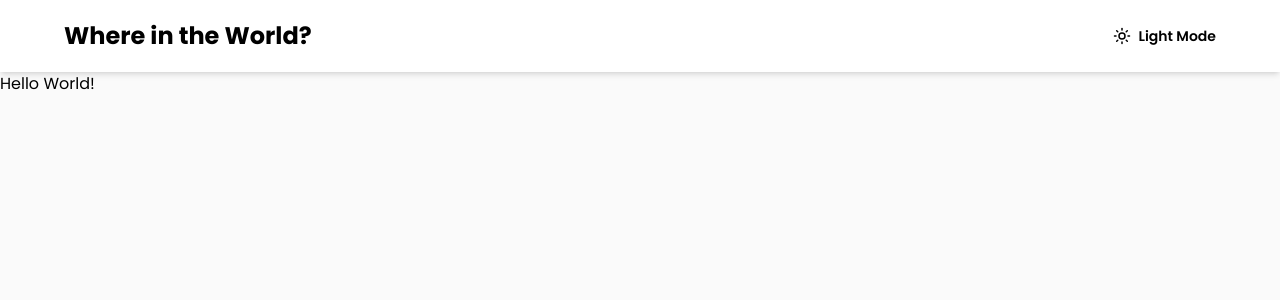
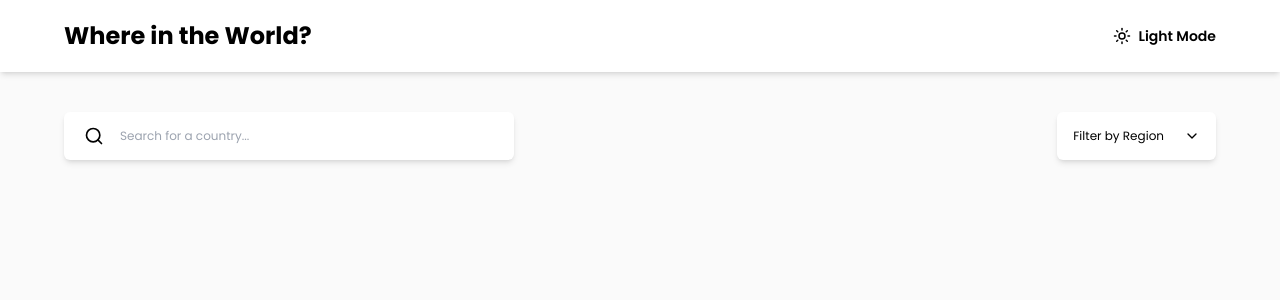
Before and after one commit to joaoliveirapb/countries, a Next.js app: page / in a window 1280 px wide. Shown: the top 300 px of the page. Built offline with nearby package versions, Linux system fonts and the light colour scheme.

Commit message:
feat: created searchInput and filterByRegion

```diff
--- a/src/app/page.tsx
+++ b/src/app/page.tsx
@@ -1,7 +1,9 @@
+import { Search } from '@/components/Search'
+
 export default function Home() {
   return (
-    <main className="min-h-screen bg-neutral-50 dark:bg-blue-950">
-      <h1>Hello World!</h1>
+    <main className="min-h-screen bg-neutral-50 px-16 py-10 dark:bg-blue-950">
+      <Search />
     </main>
   )
 }
--- /dev/null
+++ b/src/components/FilterByRegion.tsx
@@ -0,0 +1,31 @@
+'use client'
+
+import { ChevronDown, ChevronUp } from 'lucide-react'
+import { useState } from 'react'
+
+export function FilterByRegion() {
+  const [filterIsOpen, setFilterIsOpen] = useState<boolean>(false)
+
+  return (
+    <div>
+      <button
+        className="flex items-center gap-5 rounded-md bg-white px-4 py-4 text-xs shadow-md dark:bg-blue-900"
+        onClick={() => setFilterIsOpen(!filterIsOpen)}
+      >
+        Filter by Region
+        {!filterIsOpen ? <ChevronDown size={16} /> : <ChevronUp size={16} />}
+      </button>
+      {filterIsOpen && (
+        <div className="absolute mt-1 w-40 rounded-md bg-white shadow-md dark:bg-blue-900">
+          <ul className="px-4 py-2 text-sm">
+            <li className="cursor-pointer rounded-md py-1">Africa</li>
+            <li className="cursor-pointer rounded-md py-1">America</li>
+            <li className="cursor-pointer rounded-md py-1">Asia</li>
+            <li className="cursor-pointer rounded-md py-1">Europe</li>
+            <li className="cursor-pointer rounded-md py-1">Oceania</li>
+          </ul>
+        </div>
+      )}
+    </div>
+  )
+}
--- /dev/null
+++ b/src/components/Search.tsx
@@ -0,0 +1,11 @@
+import { FilterByRegion } from './FilterByRegion'
+import { SearchInput } from './SearchInput'
+
+export function Search() {
+  return (
+    <div className="relative flex justify-between">
+      <SearchInput />
+      <FilterByRegion />
+    </div>
+  )
+}
--- /dev/null
+++ b/src/components/SearchInput.tsx
@@ -0,0 +1,14 @@
+import { Search } from 'lucide-react'
+
+export function SearchInput() {
+  return (
+    <div className="relative flex items-center">
+      <Search size={20} className="absolute ml-5" />
+      <input
+        type="text"
+        placeholder="Search for a country..."
+        className="w-[450px] rounded-md px-14 py-4 text-xs shadow-md focus:outline-none dark:bg-blue-900 dark:placeholder:text-white"
+      />
+    </div>
+  )
+}
```
